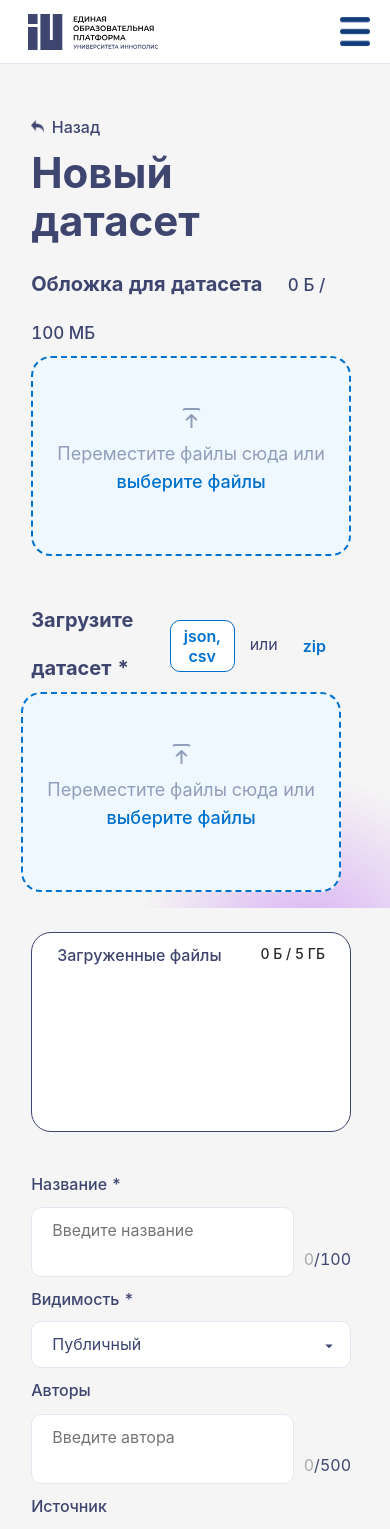
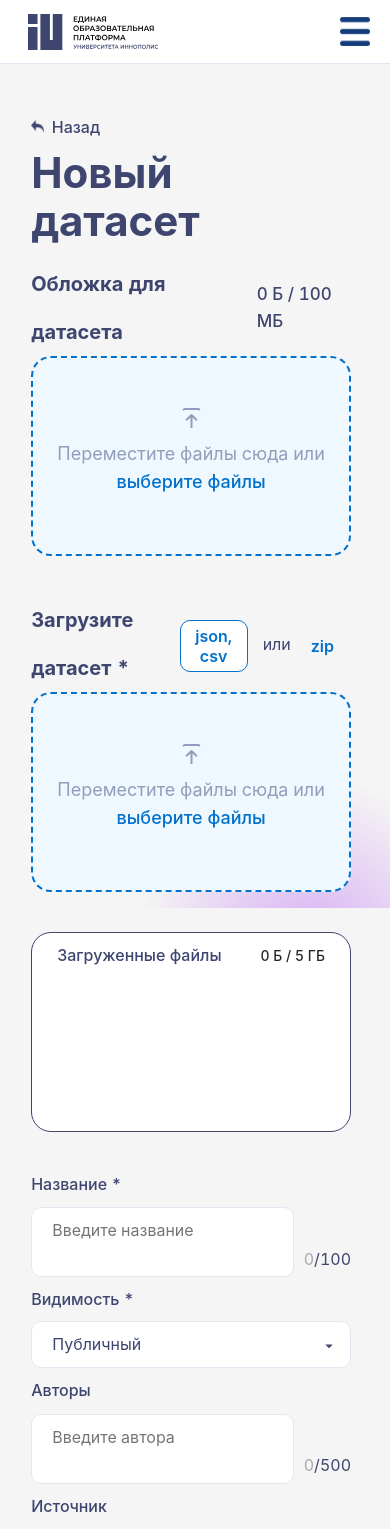
Before and after one commit to sayfetik/tab-with-datasets-frontend, a React (Create React App) app: page /upload in a window 390 px wide. Shown: the top 1529 px of the page. Built offline with nearby package versions, Linux system fonts and the light colour scheme.

Commit message:
fix-cards-upload-section

```diff
--- a/src/App.css
+++ b/src/App.css
@@ -123,3 +123,6 @@ pointer-events: none;
   margin-top: 5px;
   color: rgb(225, 0, 0);
 }
+.displayNone {
+  display: none;
+}
--- a/src/components/DatasetCard/DatasetCard.css
+++ b/src/components/DatasetCard/DatasetCard.css
@@ -1,27 +1,21 @@
-#datasetCard, #datasetCardInvisible {
-    display: flex;
-    flex-direction: column;
-    justify-content: center;
+#datasetCard {
     margin: 1%;
     background-color: white;
     border-radius: 50px;
-    padding: 2%;
-    cursor: pointer;
-    transition: transform 0.3s ease-in-out;
     width: 100%;
-    height: fit-content;
     z-index: 1000;
     box-shadow: 0 8px 10px rgba(0, 0, 0, 0.2);
-    padding: 10%;
+    padding: 8% 10%;
 }
 #datasetCard:hover {
     position: absolute;
-    margin: 0;
-    width: 22%;
-    padding: 2.5%;
-}
-#datasetCardInvisible {
-    display: none;
+    width: 20%;
+    padding: 1.5% 2%;
+    z-index: 1000;
+    margin: -1%;
+    #datasetCardDescription {
+        display: flex;
+    }
 }
 #hover {
     width: 22%;
@@ -54,14 +48,7 @@
         padding: 8%;
     }
 }
-#datasetCard.expanded {
-    z-index: 1000; /* Ensure it appears on top */
-    #datasetCardInvsible {
-        display: block;
-    };
-    margin: -2%;
-    box-shadow: 0 8px 10px rgba(0, 0, 0, 0.2);
-}
+
 #datasetImage {
     width: 100%;
     height: auto;
@@ -75,16 +62,11 @@
     width: 100%;
     position: relative;
 }
-
 #datasetCardDescription {
     display: none;
     border-radius: 5px;
     color: #3b4168;
 }
-#datasetCard.expanded #datasetCardDescription {
-    display: block;
-}
-
 #nameOfDataset {
     font-weight: 700;
     font-size: 25px;
--- a/src/components/UploadFile/UploadFile.css
+++ b/src/components/UploadFile/UploadFile.css
@@ -1,6 +1,5 @@
 .uploadFile, .uploadImage {
     padding: 15px;
-    margin-right: 20px;
     background-color: #EFF8FE;
     height: 200px;
     border-radius: 20px;
@@ -10,10 +9,32 @@
     justify-content: center;
     align-items: center;
     box-sizing: border-box;
-    width: 100%;
+}
+.uploadFile {
+    width: 90%;
 }
 .uploadImage {
-    width: 450px;
+    width: 75%;
+}
+.filesSection {
+  display: grid;
+  grid-template-columns: 1fr 1.5fr;
+  margin-top: 15px;
+}
+#filesPart {
+  display: grid;
+  grid-template-columns: repeat(2, 1fr);
+}
+@media screen and (max-width: 1200px) {
+    #filesPart, .filesSection {
+        display: flex;
+        flex-direction: column;
+        width: 100%;
+    }
+    .uploadFile, .uploadImage {
+        margin-bottom: 10px;
+        width: 100%;
+    }
 }
 .seeFiles, .seeImage {
     color: #0071CE;
@@ -25,6 +46,7 @@
     font-size: 17px;
     font-weight: 500;
     color: #3E456F;
+    margin-left: 20px;
 }
 .fieldInfo {
     line-height: 28px;
@@ -75,7 +97,7 @@
     }
 }
 .uploadedFilesSection {
-    padding: 5px 25px 15px 25px;
+    padding: 10px 25px 15px 25px;
     border-radius: 20px;
     border: 1px solid #3E456F;
     color: #3E456F;
@@ -99,6 +121,8 @@
     line-height: 48px;
     font-size: 20px;
     font-weight: 700;
+    display: flex;
+    align-items: center;
 }
 .uploadPage {
     margin-bottom: 40px;
@@ -117,18 +141,13 @@
     margin-bottom: 20px;
 }
 #datasetImageUpload {
-    width: 100%;
-    height: 200px;
+    height: 190px;
     border-radius: 20px;
-    border: 2px dashed #3E456F;
-    display: flex;
-    flex-direction: column;
-    justify-content: center;
-    align-items: center;
+    position: relative;
+    display: inline-block;
 }
 #uploadChoice, #uploadChosen {
-    margin: 3px 15px 0px 0px;
-    padding: 5px 10px;
+    margin: 3px 15px 0px 10px;
     border: none;
     font-weight: 600;
     border-radius: 20px;
@@ -140,9 +159,19 @@
   #uploadChoice {
     border: none;
     color: #0071CE;
+    padding: 5px 2px 5px 10px;
   }
   #uploadChosen {
     background-color: white;
     color: #0071CE;
-    border: 1px solid #0071CE
+    border: 1px solid #0071CE;
+    padding: 5px 10px;
   }
+  #deleteImageIcon {
+    position: absolute;
+    top: 50%;
+    left: 50%;
+    width: 40px;
+    transform: translate(-50%, -50%);
+    cursor: pointer;
+  }
--- a/src/components/UploadFile/UploadFile.js
+++ b/src/components/UploadFile/UploadFile.js
@@ -155,79 +155,65 @@ const UploadFilesPart = ({ pageLabel, files, setFiles, image, setImage, filesStr
     return (
         <div className='uploadPage'>
             <h1>{pageLabel}</h1>
-            <div style={{margin: '15px'}}></div>
 
-            <div className='metadataSection'>
+            <div className='filesSection'>
                 <div>
-                    <div id='filesSectionTitle'>Обложка для датасета <span style={{marginLeft: '20px'}} className='limitFile'>{formatFileSize(imageSize)} / 100 МБ</span></div>
+                    <div id='filesSectionTitle'>Обложка для датасета <span className='limitFile'>{formatFileSize(imageSize)} / 100 МБ</span></div>
                     {!image && (
                         <div className='uploadImage'>
                             <img src={uploadIcon}></img>
-                            <input type="file" id='chooseImage' style={{ display: 'none' }} onChange={handleImageAdding} accept="image/*"/>
+                            <input type="file" id='chooseImage' className='displayNone' onChange={handleImageAdding} accept="image/*"/>
                             <p className='dropFile'>Переместите файлы сюда или <span className='seeFiles' onClick={() => {document.getElementById('chooseImage').click()}}>выберите файлы</span></p>
-
                         </div>
                     )}
                     {image && (
-                        <div
-                            id='datasetImageUpload'
-                            onMouseEnter={() => setShowDeleteIcon(true)}
-                            onMouseLeave={() => setShowDeleteIcon(false)}
-                            style={{
-                                position: 'relative',
-                                display: 'inline-block',
-                            }}
-                        >
+                        <div id='datasetImageUpload' >
                             <img
+                                onMouseEnter={() => setShowDeleteIcon(true)}
+                                onMouseLeave={() => setShowDeleteIcon(false)}
+                                style={{ filter: showDeleteIcon ? 'brightness(70%)' : 'none' }}
                                 src={URL.createObjectURL(image)}
                                 alt="Uploaded cover"
                                 id='coverPreviewImage'
-                                style={{ filter: showDeleteIcon ? 'brightness(70%)' : 'none' }}
                             />
                             {showDeleteIcon && (
                                 <img src={deleteIcon} alt='Удалить обложку датасета'
-                                    style={{
-                                        position: 'absolute',
-                                        top: '50%',
-                                        left: '50%',
-                                        width: '40px',
-                                        transform: 'translate(-50%, -50%)',
-                                        cursor: 'pointer',
-                                }}
-                                onClick={handleDeleteImage}
-                            />
+                                    onMouseEnter={() => setShowDeleteIcon(true)}
+                                    onMouseLeave={() => setShowDeleteIcon(false)}
+                                    id='deleteImageIcon'
+                                    onClick={handleDeleteImage}
+                                />
                             )}
                         </div>
                     )}
 
                     {warningImageLimitState && <p className='warning'>Размер обложки превышает лимит</p>}
                 </div>
-                <div id='rightContainer'>
-                        <div id='filesSectionTitle' className='row'>
+                <div>
+                        <div id='filesSectionTitle'>
                             Загрузите датасет *
-                            <button style={{marginLeft: '10px'}} id={uploadFilesChoice ? 'uploadChosen' : 'uploadChoice'} onClick={()=>{setuploadFilesChoice(true)}}>
+                            <button id={uploadFilesChoice ? 'uploadChosen' : 'uploadChoice'} onClick={()=>{setuploadFilesChoice(true)}}>
                                 json, csv</button>
                             <p>или</p>
-                            <button id={uploadFilesChoice ? 'uploadChoice' : 'uploadChosen'} style={{marginLeft: '15px'}} onClick={()=>{setuploadFilesChoice(false)}}>
+                            <button id={uploadFilesChoice ? 'uploadChoice' : 'uploadChosen'} onClick={()=>{setuploadFilesChoice(false)}}>
                                 zip</button>
                         </div>
-                        <div className='row' id='filesPart'>
+                        <div id='filesPart'>
                             {uploadFilesChoice && <div className='uploadFile'>
-                                <input type="file" id='chooseFiles' style={{ display: 'none' }} onChange={handleFileAdding} multiple accept=".json,.csv"/>
+                                <input type="file" id='chooseFiles' className='displayNone' onChange={handleFileAdding} multiple accept=".json,.csv"/>
                                 <img src={uploadIcon}></img>
                                 <p className='dropFile'>Переместите файлы сюда или <span className='seeFiles' onClick={() => {document.getElementById('chooseFiles').click()}}>выберите файлы</span></p>
                                 <div className='limitFile'></div>
                             </div>}
 
                             {!uploadFilesChoice && <div className='uploadFile'>
-                                <input type="file" id='chooseZip' style={{ display: 'none' }} onChange={handleFileAdding} multiple accept=".zip"/>
+                                <input type="file" id='chooseZip' className='displayNone' onChange={handleFileAdding} multiple accept=".zip"/>
                                 <img src={uploadIcon}></img>
                                 <p className='dropFile'>Переместите файлы сюда или <span className='seeFiles' onClick={() => {document.getElementById('chooseZip').click()}}>выберите zip</span></p>
                             </div>}
 
                             <div className='uploadedFilesSection'>
-                                <div style={{margin: '5px'}}></div>
-                                <div id='inputLabel' style={{display: 'flex', justifyContent: 'space-between'}}>Загруженные файлы <span>{formatFileSize(totalFileSize)} / 5 ГБ</span></div>
+                                <div id='inputLabel' className='rowSpaceBetween'>Загруженные файлы <span>{formatFileSize(totalFileSize)} / 5 ГБ</span></div>
                                 <div className='uploadedFilesContainer'>
                                     {Object.entries(fileSizes).map(([fileName, fileSize], index) => (
                                         <UploadedFile
--- a/src/pages/Upload/Upload.css
+++ b/src/pages/Upload/Upload.css
@@ -38,9 +38,8 @@
 }
 
 .metadataSection {
-    display: flex;
-    justify-content: space-between;
-    width: 100%;
+  display: grid;
+  grid-template-columns: 1fr 2fr;
 }
 @media screen and (max-width: 800px) {
   .metadataSection {
```
Also changed, not shown: src/components/DatasetCard/DatasetCard.js (+2 -43 lines).
